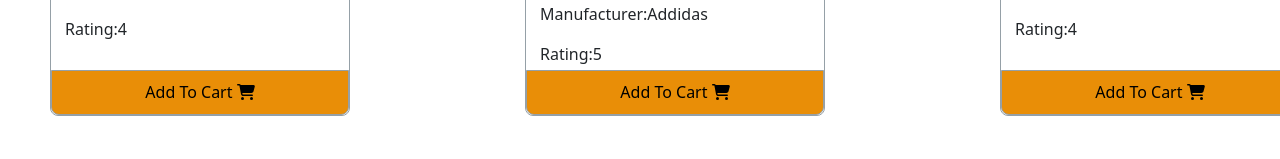
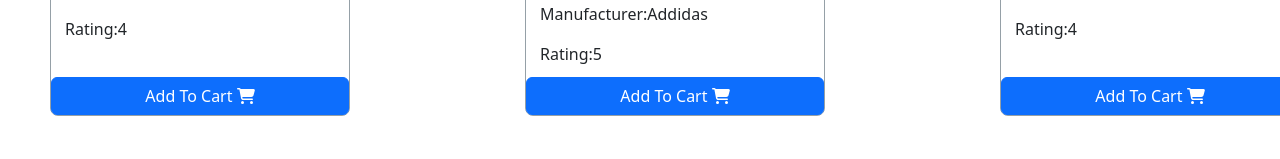
Before and after one commit to tasim313/ecommerce-vite-react, a React (Vite) app: page / in a window 1280 px wide. Shown: the part 524-683 px from the top of the page. Built offline with nearby package versions, Linux system fonts and the light colour scheme.

Commit message:
use react bootstrap button

```diff
--- a/src/component/Product/product.jsx
+++ b/src/component/Product/product.jsx
@@ -1,6 +1,7 @@
 import React from "react";
 import { FontAwesomeIcon } from '@fortawesome/react-fontawesome'
 import { faCartShopping } from '@fortawesome/free-solid-svg-icons'
+import Button from 'react-bootstrap/Button';
 
 import './Product.css'
 
@@ -19,9 +20,9 @@ const Product = (props) =>{
               <p>Manufacturer:{seller}</p>
               <p>Rating:{ratings}</p>
           </div>
-          <button onClick={() => handelAddToCart(props.product)} className="btn-cart">
+          <Button variant="primary" onClick={() => handelAddToCart(props.product)} className="btn-cart">
             Add To Cart <FontAwesomeIcon icon={faCartShopping} />
-            </button>
+            </Button>
         </div>
     )
 }
```
